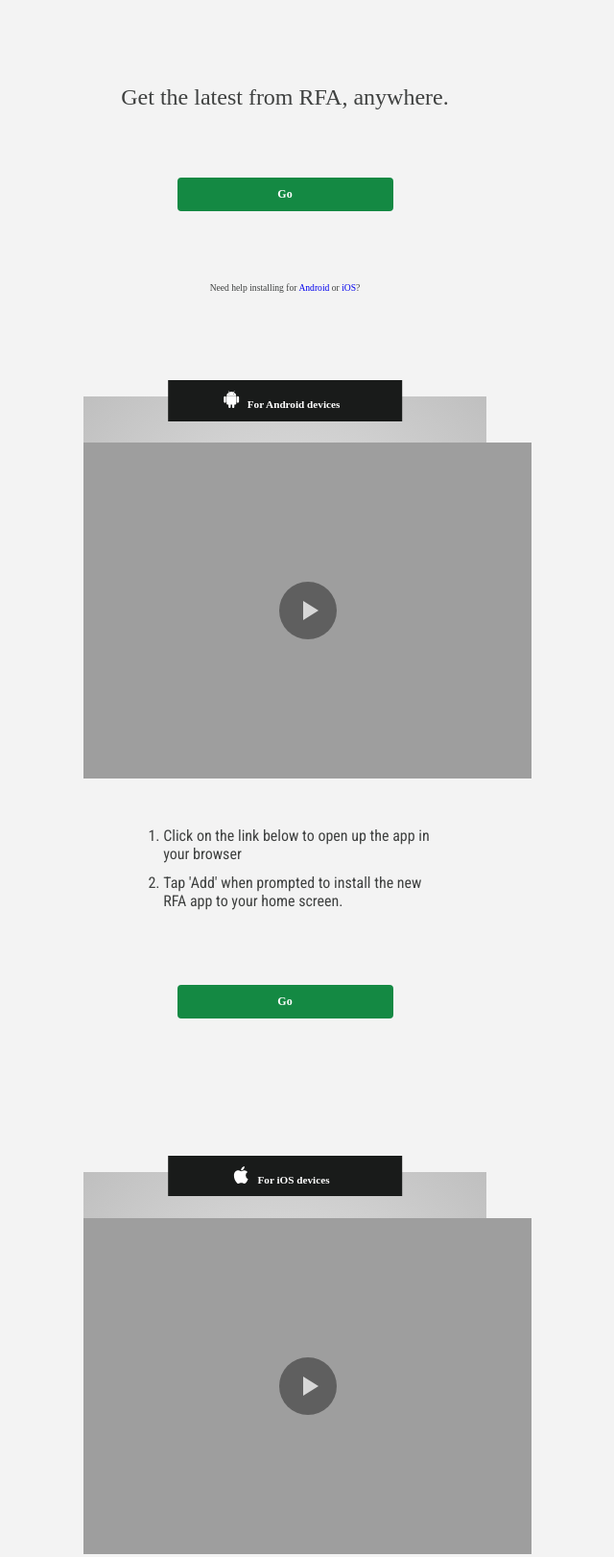
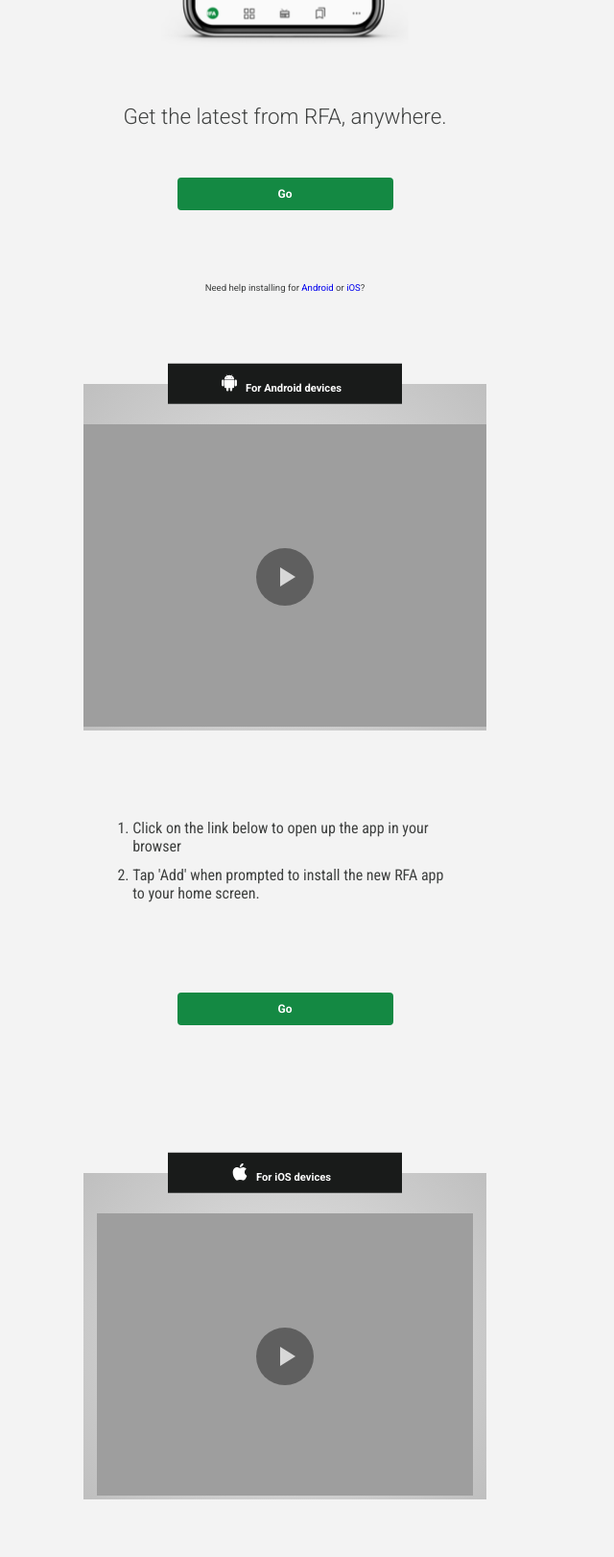
Before and after one commit to vwlam/landing, a plain HTML site: page landing_page/index.html in a window 1280 px wide. Shown: the part 473-2095 px from the top of the page at 96% size, without its empty margins (343-983 px from the left). Drawn offline with nearby package versions, Linux system fonts and the light colour scheme.

Commit message:
fixed font sizing issue

```diff
--- a/landing_page/index.html
+++ b/landing_page/index.html
@@ -1,5 +1,5 @@
 <!DOCTYPE html>
-<html lang="en">
+<html>
    <head>
       <title>App Landing Page</title>
       <link rel="stylesheet" type="text/css" href="style.css">
@@ -10,7 +10,7 @@
    </head>
    <body>
       <div id="lang">
-         <div :class="service">
+         <div class="scroll" :class="service">
             <section id="section1">
                <figure id="logo"><img src="./assets/icon.png" alt="" width="24" height="24"></figure>
                <figure><img id="img1" src="./assets/img1.png" alt="" width="267" height="456"></figure>
@@ -26,10 +26,11 @@
             </section>
             <section>
                <div id="android">
+
+                  <div class="gif_bcg">
                      <h4 class="sectionhead"><img class="icon" src="./assets/icon-android.svg">
                         {{ android_header }}</h4>
-                  <div class="gif">
-                     <figure><img data-gifffer="./assets/android.gif"/></figure>
+                     <figure class="gif"><img data-gifffer="./assets/android.gif" data-gifffer-height="75%"/></figure>
                   </div>
                </div>
                   <ol class="text">
@@ -40,10 +41,9 @@
             </section>
             <section>
                <div id="ios">
-                  <h4 class="sectionhead">
-                     <img class="icon" src="./assets/icon-apple.svg">{{ apple_header }}</h4>
-                  <div class="gif">
-                     <figure><img data-gifffer="./assets/ios.gif" width-gifffer="80%"/></figure>
+                  <div class="gif_bcg">
+                     <h4 class="sectionhead"><img class="icon" src="./assets/icon-apple.svg">{{ apple_header }}</h4>
+                     <figure class="gif"><img data-gifffer="./assets/ios.gif"data-gifffer-height="70%"/></figure>
                   </div>
                </div>
                   <ol class="text">
@@ -53,6 +53,7 @@
                      <li>{{ apple_4 }}</li>
                   </ol>
                   <a class="btn" :href="download">{{ go }}</a>
+
             </section>
          </div>
       </div>
--- a/landing_page/style.css
+++ b/landing_page/style.css
@@ -1,4 +1,4 @@
-@import url('https://fonts.googleapis.com/css2?family=Roboto:wght@100;300;400;500;700;900&display=swap');
+@import url('https://fonts.googleapis.com/css2?family=Roboto:wght@300;400;500;700;900&display=swap');
 @import url('https://fonts.googleapis.com/css2?family=Roboto+Condensed&display=swap');
 
 :root {
@@ -14,7 +14,7 @@
    /*font-sizes*/
    --font-size-main: min(max(14px, 4vw), 22px);
    --font-flow: 100%/1.618;
-   --font-size-large: 1.5em;
+   --font-size-large: 1.4em;
    --font-size-normal: 1em;
    --font-size-medium: .7em;
    --font-size-small: .6em;
@@ -129,8 +129,8 @@
 }
 
 body {
+   font-family: var(--font-family-main) !important;
    font: var(--font-flow);
-   font-family: var(--font-family-main);
    max-width: 420px;
 }
 
@@ -141,34 +141,39 @@
 }
 
 h1 {
+   font-family: var(--font-family-main);
    font-size: var(--font-size-large);
-   font-weight: 300;
+   font-weight: 300 !important;
+   margin: 0;
 }
 
 h4 {
+   font-family: var(--font-family-main);
    font-size: var(--font-size-medium);
    line-height: 1;
 }
 
 h6 {
+   font-family: var(--font-family-main);
    font-size: var(--font-size-small);
    font-weight: 400;
    text-align: center;
 }
 
 p {
+   font-family: var(--font-family-main);
    font-weight: 300;
    margin: 0;
 }
 
 a {
+   font-family: var(--font-family-main);
    text-decoration: none;
 }
 
 figure {
-   height: 350px;
    min-width: 280px;
-   margin: 2rem auto;
+   margin: 1rem auto;
    text-align: center;
 }
 
@@ -188,6 +193,21 @@
    scroll-snap-align: start;
 }
 
+@media screen and (max-width: 320px) {
+   section {
+      justify-content: center;
+   }
+
+   .text {
+      font-size: .9em!important;
+      margin: 0 .9em .9em .9em!important;
+      padding-inline-start: 10px;
+   }
+
+   a.btn {
+      margin: .5em auto!important;
+   }
+}
    #section1 {
       text-align: center;
       margin-top: 0;
@@ -196,40 +216,46 @@
       justify-content: space-between;
    }
 
-.gif {
+   figure.gif {
+      z-index: -20;
+      margin-top: 0;
+   }
+
+   .gif_bcg {
+      background-image: radial-gradient(circle, #e7e7e7, #dddddd, #d3d3d3, #c9c9c9, #bfbfbf);
       width: 100%;
-   max-height: 350px;
-   margin-top: 2rem;
-   padding: 1rem 0;
-   background-image: radial-gradient(circle, #e7e7e7, #dddddd, #d3d3d3, #c9c9c9, #bfbfbf);
-   z-index: -20;
+      max-height: 50vh;
+      margin-top: 2em;
+      min-width: 320px;
    }
 
    #logo {
       width: 25px;
       height: 25px;
       text-align: left;
-   margin: .75rem auto;
+      margin-top: .75rem;
+      margin-bottom: 0;
       border: 0;
    }
 
    #img1 {
-   max-width: 267px;
+      max-height: 55vh;
    }
 
    .wrapper {
-   margin: 0;
+      margin: 0 auto;
+      width: 90%;
       font-weight: 300;
       display: inline;
    }
 
    /*btn*/
    a.btn {
-   width:45%;
+      width: 45%;
       max-width: 300px;
       max-height: 20px;
       padding: .5rem 1rem;
-   margin: 1em auto;
+      margin: 1.5em auto;
       color: white;
       background-color: var(--color-rfa-green);
       display: flex;
@@ -269,20 +295,19 @@
       min-width: 150px;
       height: auto;
       padding: 1em 1.5em;
-   position: absolute;
-   left: 50%;
-   top: 10;
-   transform: translate(-50%, 0%);
+      transform: translateY(-50%);
       display: flex;
       flex-flow: row nowrap;
       align-items: baseline;
       justify-content: center;
+      margin: 0 auto;
    }
 
    .text {
       font-family: var(--font-family-secondary);
       font-size: var(--font-size-normal);
-   margin: 0 2rem;
+      margin: 1.5rem 2rem 1.5rem 0;
+      max-height: 40vh;
    }
 
    .text li {
```
Lines whose indentation alone changed are shown as unchanged.
